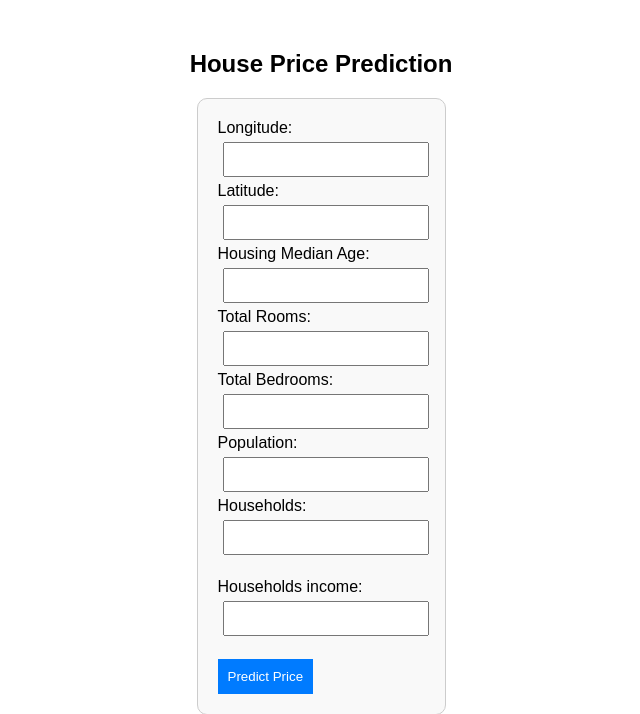
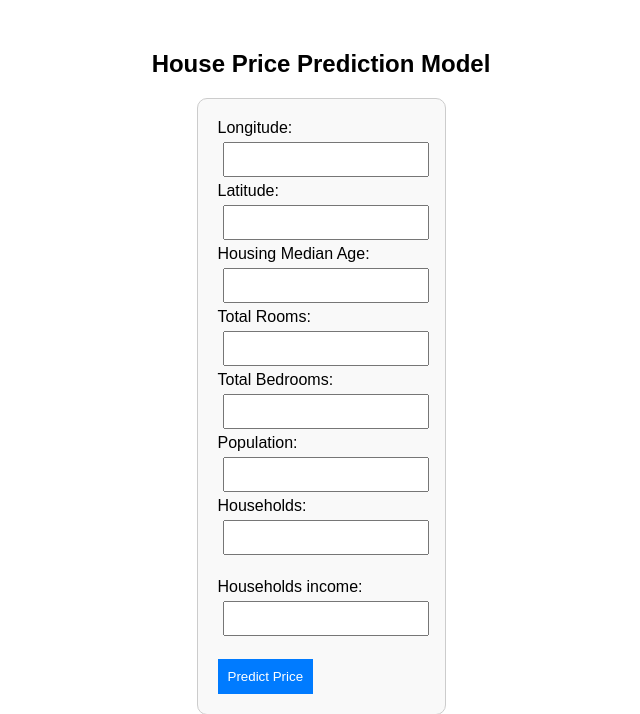
Before and after one commit to nithin282004/House-Price-Prediction, a Flask app: page / in a window 1280 px wide. Shown: the top 714 px of the page, without its empty margins (319-959 px from the left). Run offline with Flask 3, Linux system fonts and the light colour scheme; parts of the project's set-up code (start-up, migrations or seed data) failed here and were passed over.

Commit message:
Update index.html

```diff
--- a/templates/index.html
+++ b/templates/index.html
@@ -39,7 +39,7 @@
     </style>
 </head>
 <body>
-    <h2>House Price Prediction</h2>
+    <h2>House Price Prediction Model </h2>
     <form action="/predict" method="post">
         <label>Longitude:</label><br>
         <input type="text" name="longitude" required><br>
```
